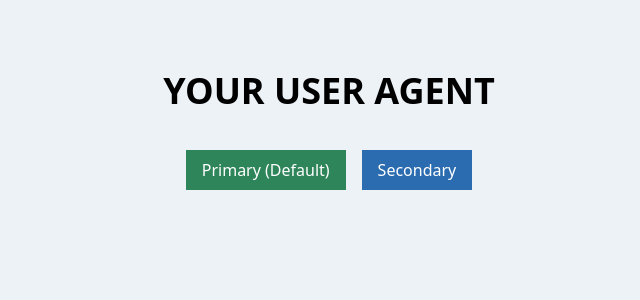
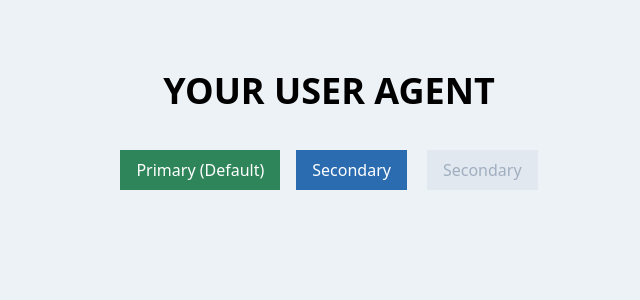
Before and after one commit to lailo/next-with-tailwindcss, a Next.js app: page / in a window 1280 px wide. Shown: the top 300 px of the page, without its empty margins (311-951 px from the left). Built offline with nearby package versions, Linux system fonts and the light colour scheme.

Commit message:
adds disabled button to index page

```diff
--- a/pages/index.tsx
+++ b/pages/index.tsx
@@ -13,9 +13,10 @@ const Page: NextPage<Props> = ({ userAgent }) => {
       <h1 className="text-4xl uppercase font-black mb-8">Your user agent</h1>
       <h2 className="m-w-50 mb-4">{userAgent}</h2>
       <Button className="mr-4">Primary (Default)</Button>
-      <Button className={{ 'mr-5': false }} type="secondary">
+      <Button className={{ 'mr-5': true }} type="secondary">
         Secondary
       </Button>
+      <Button disabled>Secondary</Button>
     </main>
   )
 }
```
